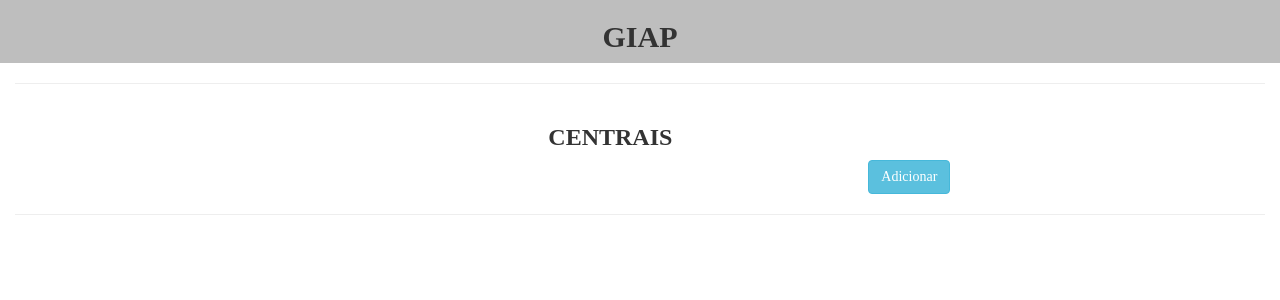
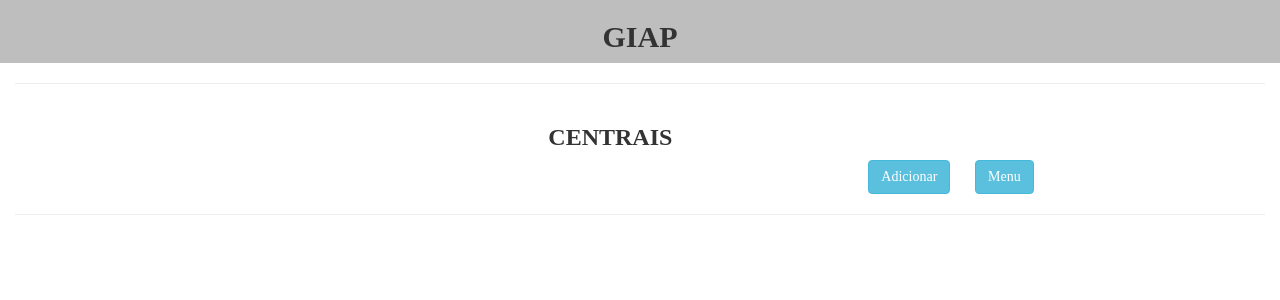
Before and after one commit to dalraf/iap, a Django app: page /giap/listarcentral/ in a window 1280 px wide. Shown: the top 300 px of the page. Run offline with Django 3.2, Linux system fonts and the light colour scheme; data that the repository does not hold is empty; some libraries are stand-ins or nearby versions; some web fonts are replaced.

Commit message:
Adicionado menu voltar

```diff
--- a/giap/templates/listarcentral.html
+++ b/giap/templates/listarcentral.html
@@ -9,8 +9,11 @@
 <div class="row">
         <div class="col-md-8">
         </div>
-        <div class="col-md-2">
+        <div class="col-md-1">
                 <a class="btn btn-info" role="button" href="{% url 'editaddcentral' id='new' %}">Adicionar</a>
+        </div>
+        <div class="col-md-1">
+                <a class="btn btn-info" role="button" href="{% url 'default' %}">Menu</a>
         </div>
     </div>
     <hr/>
```
